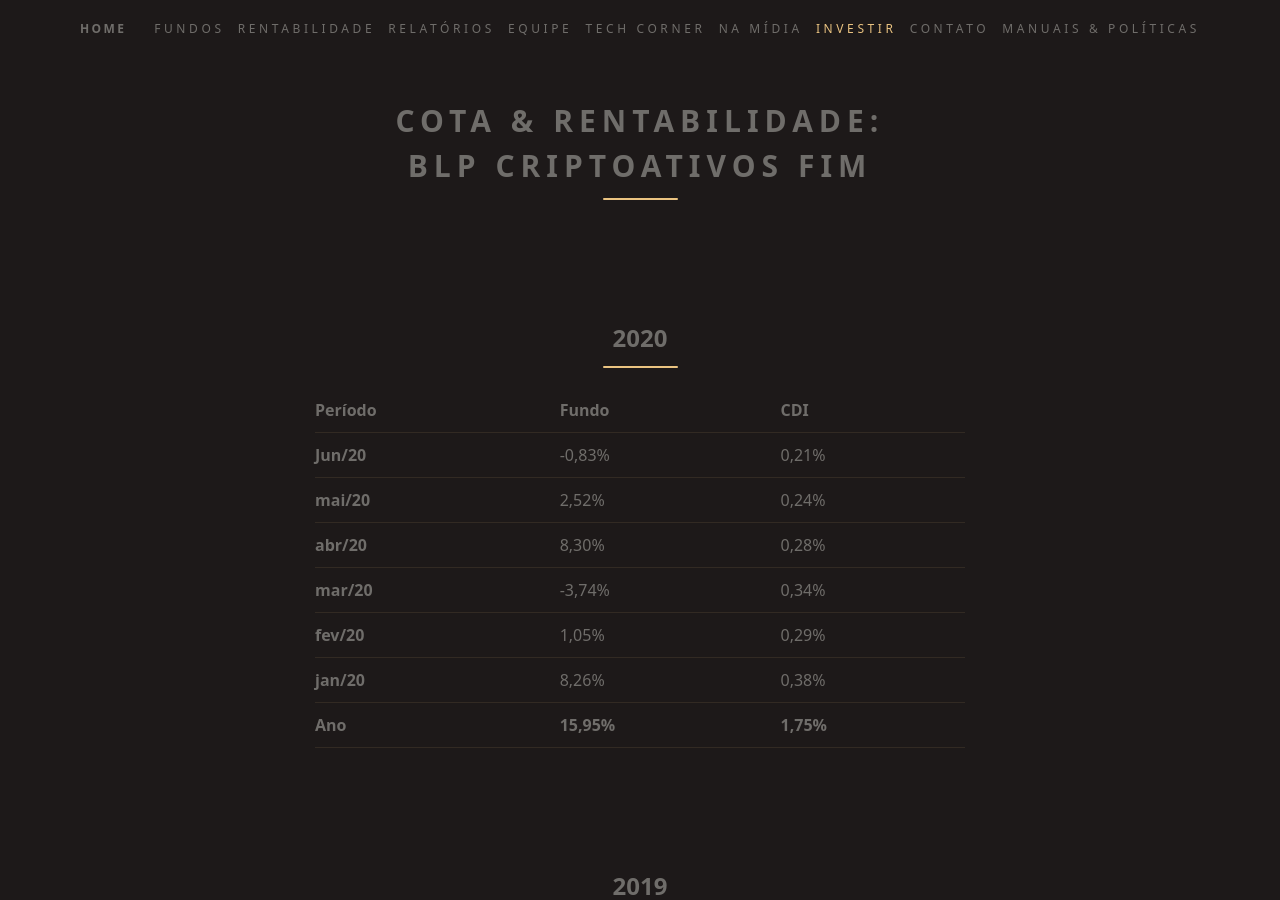
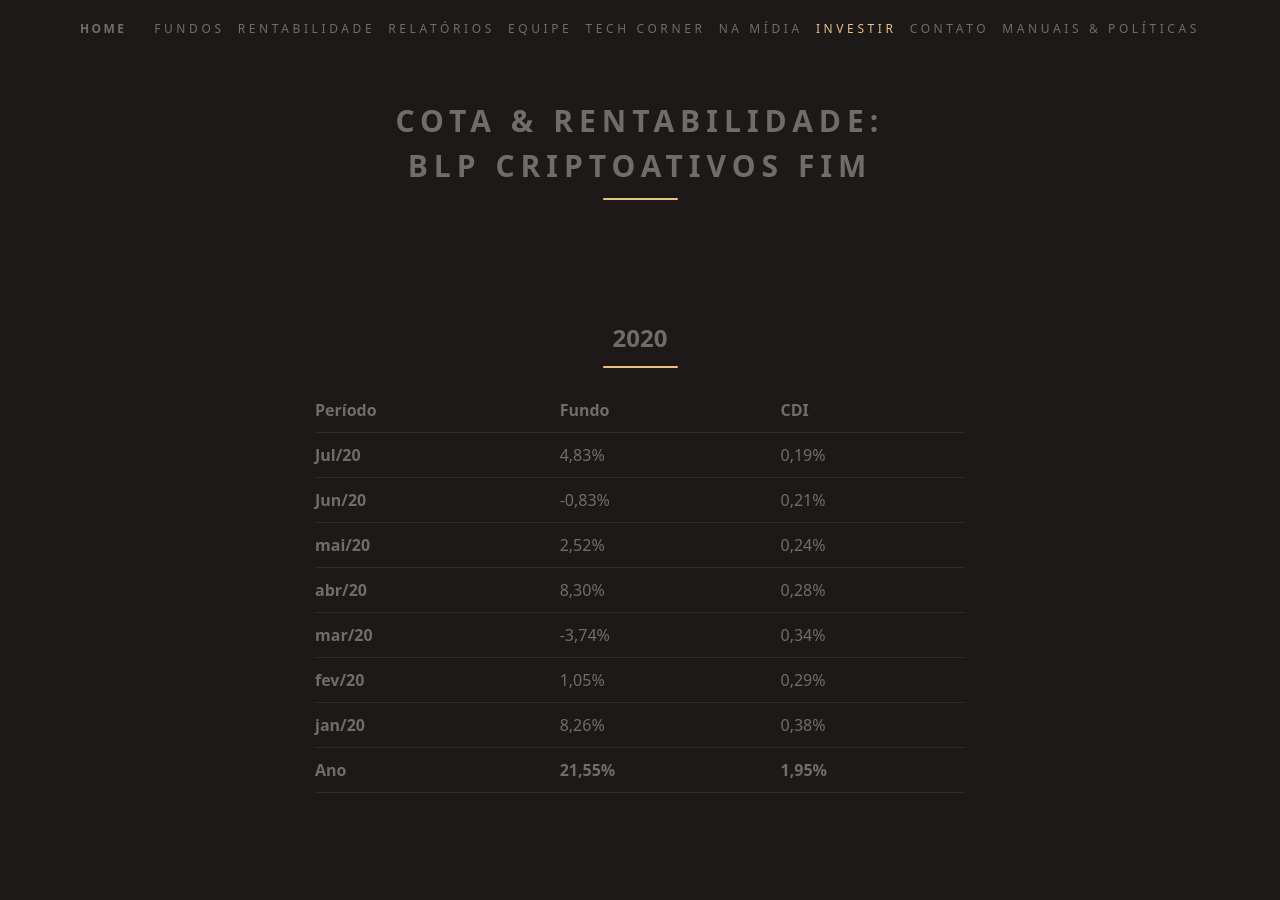
Before and after one commit to ateliedetemas/blpcrypto, a Jekyll site: the page built from _pages/rentabilidade/ativos-fim.md, in a window 1280 px wide and 900 px high. Built offline with Jekyll 4.4.1, drawn with Linux system fonts in a browser that asks for light colours.

Commit message:
Update ativos-fim.md

```diff
--- a/_pages/rentabilidade/ativos-fim.md
+++ b/_pages/rentabilidade/ativos-fim.md
@@ -8,13 +8,14 @@ permalink: "/rentabilidade/ativos-fim/"
 
 Período | Fundo | CDI
 ---|---|---
+**Jul/20** | 4,83% | 0,19%
 **Jun/20** | -0,83% | 0,21%
 **mai/20** | 2,52% | 0,24%
 **abr/20** | 8,30% | 0,28%
 **mar/20** | -3,74% | 0,34%
 **fev/20** | 1,05% | 0,29%
 **jan/20** | 8,26% | 0,38%
-**Ano**  | **15,95%** | **1,75%**
+**Ano**  | **21,55%** | **1,95%**
 
 ## 2019
 
```
